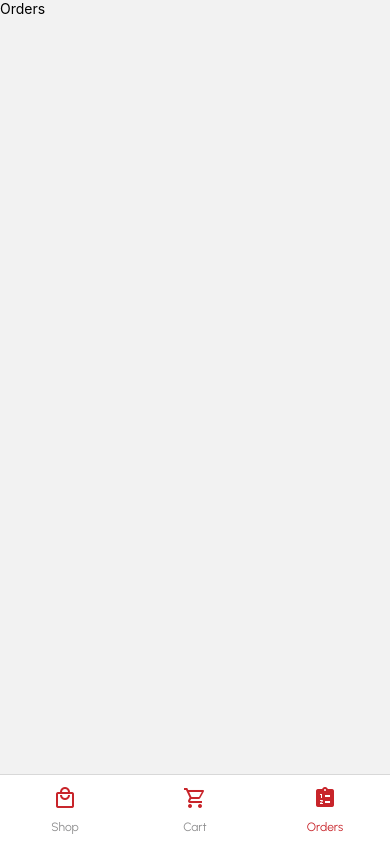
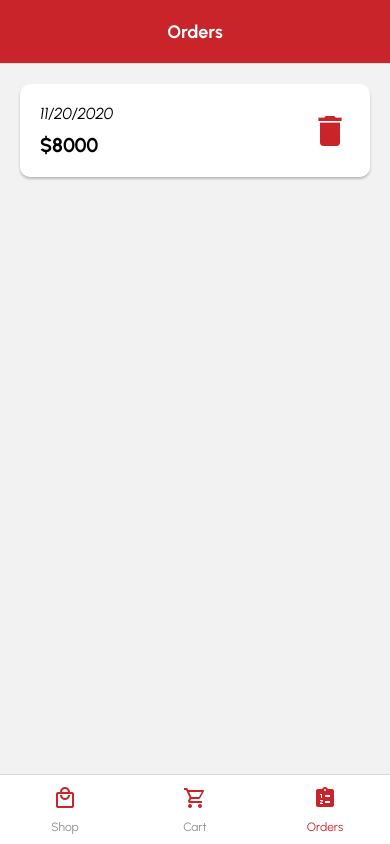
Before and after one commit to bredigian/appCasaTomada, a React Native app: screen /OrdersTab in a window 390 px wide. Built offline with nearby package versions, Linux system fonts and the light colour scheme.

Commit message:
add orders and change background color headers

```diff
--- /dev/null
+++ b/src/components/order-item/index.js
@@ -0,0 +1,27 @@
+import { Text, TouchableOpacity, View } from "react-native"
+
+import { MaterialCommunityIcons } from "@expo/vector-icons"
+import React from "react"
+import colors from "../../constants/themes/colors"
+import { formatDate } from "../../utils/functions/index"
+import { styles } from "./styles"
+
+const OrderItem = ({ item, onDelete }) => {
+  return (
+    <View style={styles.container}>
+      <View style={styles.orderDetails}>
+        <Text style={styles.orderDate}>{formatDate(item.date)}</Text>
+        <Text style={styles.orderValue}>${item.total}</Text>
+      </View>
+      <TouchableOpacity onPress={() => onDelete(item)}>
+        <MaterialCommunityIcons
+          name="delete"
+          size={40}
+          color={colors.primary}
+        />
+      </TouchableOpacity>
+    </View>
+  )
+}
+
+export default OrderItem
--- /dev/null
+++ b/src/components/order-item/styles.js
@@ -0,0 +1,40 @@
+import { StyleSheet } from "react-native"
+import colors from "../../constants/themes/colors"
+
+export const styles = StyleSheet.create({
+  container: {
+    flex: 1,
+    flexDirection: "row",
+    justifyContent: "space-between",
+    alignItems: "center",
+    margin: 20,
+    padding: 20,
+    backgroundColor: colors.white,
+    shadowColor: "#000",
+    shadowOffset: {
+      width: 0,
+      height: 2,
+    },
+    shadowOpacity: 0.23,
+    shadowRadius: 2.62,
+
+    elevation: 4,
+    borderRadius: 10,
+  },
+  orderDetails: {
+    flexDirection: "column",
+    alignItems: "flex-start",
+  },
+  orderDate: {
+    fontFamily: "UrbanistItalic",
+    fontSize: 16,
+    color: colors.secundary,
+    marginBottom: 5,
+  },
+  orderValue: {
+    fontFamily: "UrbanistBold",
+    color: colors.secundary,
+    fontSize: 20,
+    marginTop: 5,
+  },
+})
--- /dev/null
+++ b/src/constants/data/orders.js
@@ -0,0 +1,25 @@
+export const ORDERS = [
+  {
+    id: 1,
+    date: 1605898400000,
+    total: 8000,
+    items: [
+      {
+        id: "1",
+        name: "Absolut Vodka",
+        price: 2300,
+        cateogoryId: 2,
+        quantity: 2,
+        img: require("../../../assets/img/products/absolut.png"),
+      },
+      {
+        id: "6",
+        name: "Fernet Branca 1l + Coca Cola 2.25ml",
+        price: 2800,
+        cateogoryId: 1,
+        quantity: 2,
+        img: require("../../../assets/img/products/fernetCoca.png"),
+      },
+    ],
+  },
+]
--- a/src/navigation/cart.js
+++ b/src/navigation/cart.js
@@ -1,5 +1,6 @@
 import { Cart } from "../screens"
 import React from "react"
+import colors from "../constants/themes/colors"
 import { createNativeStackNavigator } from "@react-navigation/native-stack"
 
 const Stack = createNativeStackNavigator()
@@ -13,9 +14,14 @@ const CartNavigator = () => {
         options={{
           title: "Cart",
           headerTitleAlign: "center",
+          headerStyle: {
+            backgroundColor: colors.primary,
+          },
           headerTitleStyle: {
             fontFamily: "UrbanistBold",
+            color: colors.white,
           },
+          statusBarColor: colors.primary,
         }}
       />
     </Stack.Navigator>
--- a/src/navigation/orders.js
+++ b/src/navigation/orders.js
@@ -1,5 +1,6 @@
 import { Orders } from "../screens"
 import React from "react"
+import colors from "../constants/themes/colors"
 import { createNativeStackNavigator } from "@react-navigation/native-stack"
 
 const Stack = createNativeStackNavigator()
@@ -10,7 +11,18 @@ const OrdersNavigator = () => {
       <Stack.Screen
         name="Orders"
         component={Orders}
-        options={{ headerShown: false }}
+        options={{
+          title: "Orders",
+          headerTitleAlign: "center",
+          headerTitleStyle: {
+            fontFamily: "UrbanistBold",
+            color: colors.white,
+          },
+          headerStyle: {
+            backgroundColor: colors.primary,
+          },
+          statusBarColor: colors.primary,
+        }}
       />
     </Stack.Navigator>
   )
--- a/src/navigation/shop.js
+++ b/src/navigation/shop.js
@@ -14,10 +14,14 @@ const ShopNavigator = () => {
       screenOptions={{
         headerTitleStyle: {
           fontFamily: "UrbanistBold",
-          color: colors.secundary,
+          color: colors.white,
           fontSize: 16,
         },
         headerTitleAlign: "center",
+        headerStyle: {
+          backgroundColor: colors.primary,
+        },
+        statusBarColor: colors.primary,
       }}
     >
       <Stack.Screen
--- a/src/screens/orders/index.js
+++ b/src/screens/orders/index.js
@@ -1,13 +1,21 @@
-import { Text, View } from "react-native"
+import { FlatList, Text, View } from "react-native"
 
+import { ORDERS } from "../../constants/data/orders"
+import OrderItem from "../../components/order-item"
 import React from "react"
 import { styles } from "./styles"
 
 const Orders = ({ navigation }) => {
+  const onDelete = (item) => {
+    console.warn("Delete order ", item.id)
+  }
+  const renderItem = ({ item }) => <OrderItem item={item} onDelete={onDelete} />
   return (
-    <View style={styles.container}>
-      <Text>Orders</Text>
-    </View>
+    <FlatList
+      data={ORDERS}
+      renderItem={renderItem}
+      keyExtractor={(item) => item.id.toString()}
+    />
   )
 }
 
--- a/src/utils/functions/index.js
+++ b/src/utils/functions/index.js
@@ -2,3 +2,8 @@ import { Platform } from "react-native"
 
 export const isIOS = Platform.OS === "ios"
 export const isAndroid = Platform.OS === "android"
+
+export const formatDate = (time) => {
+  let date = new Date(time)
+  return date.toLocaleDateString()
+}
```
